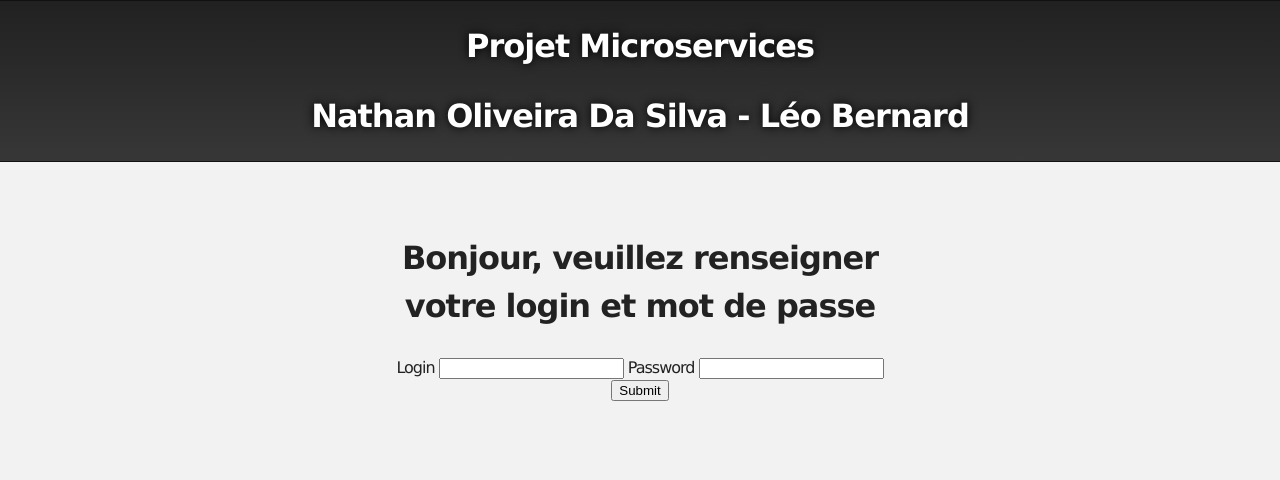
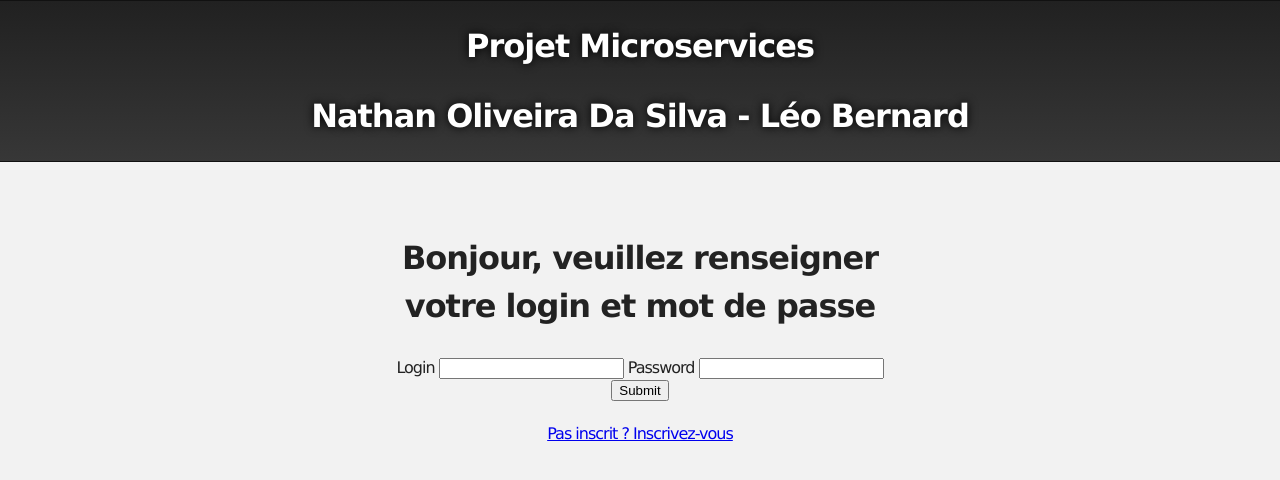
Before and after one commit to Finweto/Sutom-nathan-leo-score, a website: page public/login.html in a window 1280 px wide. Drawn offline with nearby package versions, Linux system fonts and the light colour scheme.

Commit message:
link to inscription page

```diff
--- a/public/login.html
+++ b/public/login.html
@@ -16,6 +16,7 @@
             <input id="inputPassword" type="password" name="clientPassword">
             <input type="submit" value="Submit">
         </form>
+        <a id="inscription" href="/inscription.html">Pas inscrit ? Inscrivez-vous</a>
     </div>
 </body>
 
@@ -65,4 +66,5 @@
         })
 
     })
+
 </script>
```
